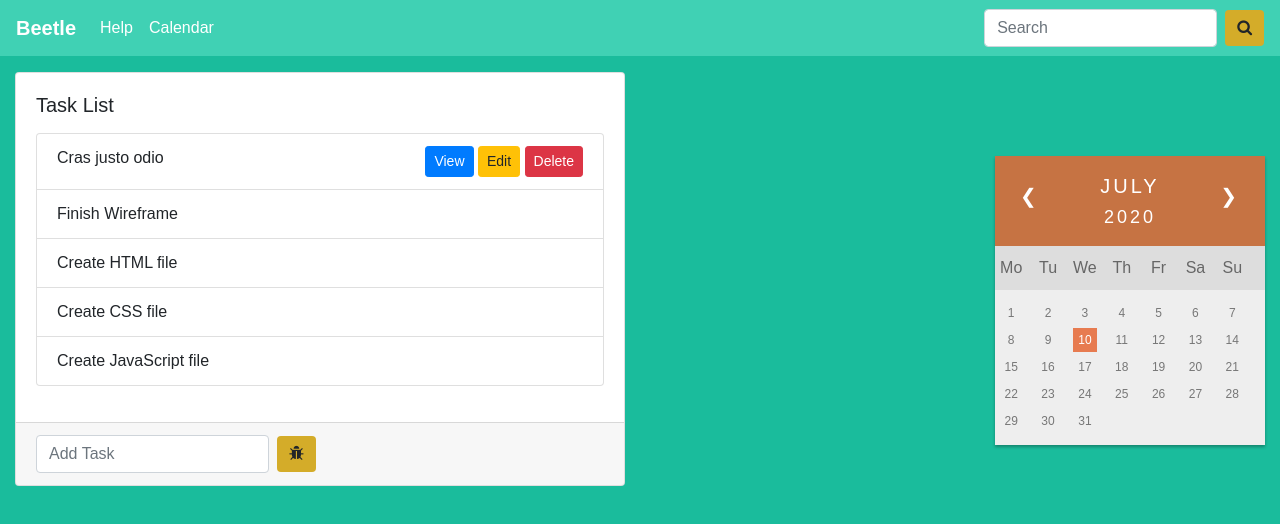
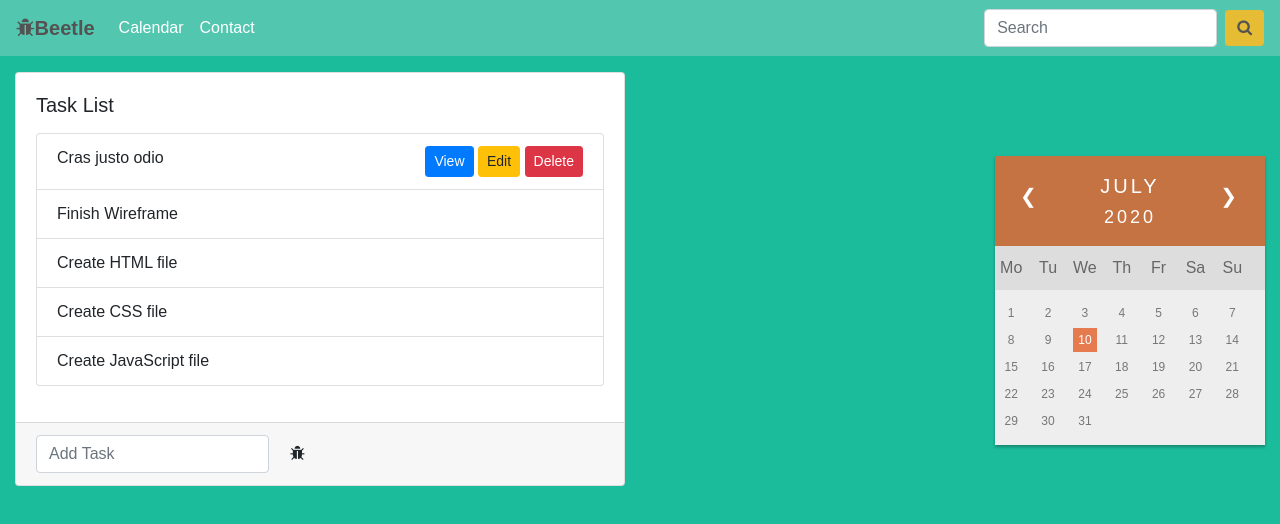
Before and after one commit to jtannerist/Tasklist, a plain HTML site: page index.html in a window 1280 px wide. Drawn offline with nearby package versions, Linux system fonts and the light colour scheme.

Commit message:
Add logo fix navbar responsive & colours

```diff
--- a/index.html
+++ b/index.html
@@ -8,44 +8,43 @@
       rel="stylesheet"
       href="https://stackpath.bootstrapcdn.com/bootstrap/4.5.0/css/bootstrap.min.css"
       integrity="sha384-9aIt2nRpC12Uk9gS9baDl411NQApFmC26EwAOH8WgZl5MYYxFfc+NcPb1dKGj7Sk"
-      crossorigin="anonymous"
-    />
+      crossorigin="anonymous" />
     <script src="https://ajax.googleapis.com/ajax/libs/jquery/3.5.1/jquery.min.js"></script>
     <script src="https://cdnjs.cloudflare.com/ajax/libs/popper.js/1.16.0/umd/popper.min.js"></script>
     <script src="https://maxcdn.bootstrapcdn.com/bootstrap/4.5.0/js/bootstrap.min.js"></script>
     <script src="https://kit.fontawesome.com/a076d05399.js"></script>
+
     <link rel="stylesheet" href="https://cdnjs.cloudflare.com/ajax/libs/font-awesome/4.7.0/css/font-awesome.min.css">
-    <link rel="stylesheet" href="https://cdnjs.cloudflare.com/ajax/libs/font-awesome/4.7.0/css/font-awesome.min.css">
+
     <title>Beetle Tasklist</title>
   </head>
-  <body>
 
 <body id="body">
 
 <!-- Nav bar -->
 <nav class="navbar navbar-expand-lg">
-    <a class="navbar-brand" href="#">Beetle</a>
-    <button class="navbar-toggler" type="button" data-toggle="collapse" data-target="#navbarSupportedContent" aria-controls="navbarSupportedContent" aria-expanded="false" aria-label="Toggle navigation">
+  <a class="navbar-brand" href="#"><i class="fa fa-bug"></i>Beetle</a>
+  <button class="navbar-toggler navbar-light" type="button" data-toggle="collapse" data-target="#navbarTogglerDemo02" aria-controls="navbarTogglerDemo02" aria-expanded="false" aria-label="Toggle navigation">
     <span class="navbar-toggler-icon"></span>
   </button>
-
-    <div class="collapse navbar-collapse" id="navbarSupportedContent">
-      <ul class="navbar-nav mr-auto">
+<!-- Nav bar link options-->
+  <div class="collapse navbar-collapse" id="navbarTogglerDemo02">
+    <ul class="navbar-nav mr-auto mt-2 mt-lg-0">
       <li class="nav-item">
-          <a class="nav-link" href="#help">Help<span class="sr-only">(current)</span></a>
+        <a class="nav-link" href="#">Calendar <span class="sr-only">(current)</span></a>
       </li>
       <li class="nav-item">
-          <a class="nav-link" href="#help">Calendar</a>
+        <a class="nav-link" href="#">Contact</a>
       </li>
     </ul>
-      <!-- Search bar within Nav bar -->
+<!-- Nav bar search bar-->
     <form class="form-inline my-2 my-lg-0">
-        <input class="form-control mr-sm-2" type="search" placeholder="Search" aria-label="Search">
-        <button class="btn my-2 my-sm-0" type="submit"><i class="fa fa-search"></i></button>
+      <input class="form-control mr-sm-2" type="search" placeholder="Search">
+      <button id=search class="btn my-2 my-sm-0" type="submit"><i class="fa fa-search"></i></button>
     </form>
   </div>
 </nav>
-  <!-- end Nav bar -->
+<!-- End Nav bar -->
 
 <!-- Cards -->
   <div class="card-deck mx-auto my-sm-3 w-50">
--- a/style.css
+++ b/style.css
@@ -8,38 +8,40 @@
 
 /* --- start nav bar --- */
 .navbar {
-    background-color: #40d1b4;
+  background-color: #5ec9b4d7;
 }
 
 .navbar-brand {
-    color:white;
+  color: rgb(83, 83, 83);
   font-weight: bold;
 }
 
 .nav-link {
-      color:white;
+  color: white;
 }
 
 .navbar a:hover {
-    color: black;
+  color: rgb(83, 83, 83);
 }
 
-.form-inline .btn {
-    background: rgb(212, 172, 41);
+#search {
+  background: rgb(230, 188, 52);
   border: none;
   cursor: pointer;
-
 }
 
-.form-inline .btn button:hover {
-    background: rgb(110, 81, 189);
+.fa-search {
+  color: rgb(83, 83, 83);
 }
 
+.fa-search:hover {
+  color: white;
+}
 /* --- end nav bar --- */
 
 /* --- Start Cards --- */
 .card-deck {
-      float: left
+  float: left;
 }
 
 /* --- end Cards --- */
@@ -53,11 +55,14 @@
   margin: 100px 15px;
   width: 270px;
   height: auto;
-
 }
 
- * {box-sizing: border-box;}
- ul {list-style-type: none;}
+* {
+  box-sizing: border-box;
+}
+ul {
+  list-style-type: none;
+}
 
 .month {
   padding: 15px 25px;
@@ -113,36 +118,49 @@
   width: 12%;
   text-align: center;
   margin-bottom: 5px;
-    font-size:12px;
+  font-size: 12px;
   color: #777;
 }
 
 .days li .active {
   padding: 5px;
   background: #e76633d7;
-    color: white !important
+  color: white !important;
 }
 
 /* Add media queries for smaller screens */
-@media screen and (max-width:720px) {
-    .weekdays li, .days li {width: 13.1%;}
+@media screen and (max-width: 720px) {
+  .weekdays li,
+  .days li {
+    width: 13.1%;
+  }
 }
 
 @media screen and (max-width: 420px) {
-    .weekdays li, .days li {width: 12.5%;}
-    .days li .active {padding: 2px;}
+  .weekdays li,
+  .days li {
+    width: 12.5%;
+  }
+  .days li .active {
+    padding: 2px;
+  }
 }
 
 @media screen and (max-width: 290px) {
-    .weekdays li, .days li {width: 12.2%;}
+  .weekdays li,
+  .days li {
+    width: 12.2%;
+  }
 }
 /* --- end top navigation --- */
 
 /* --- Edit Task modal --- */
 
-.modal-header, h4, .close {
+.modal-header,
+h4,
+.close {
   background-color: #5cb85c;
-  color:white !important;
+  color: white !important;
   text-align: center;
   font-size: 30px;
 }
```
Lines whose indentation alone changed are shown as unchanged.
